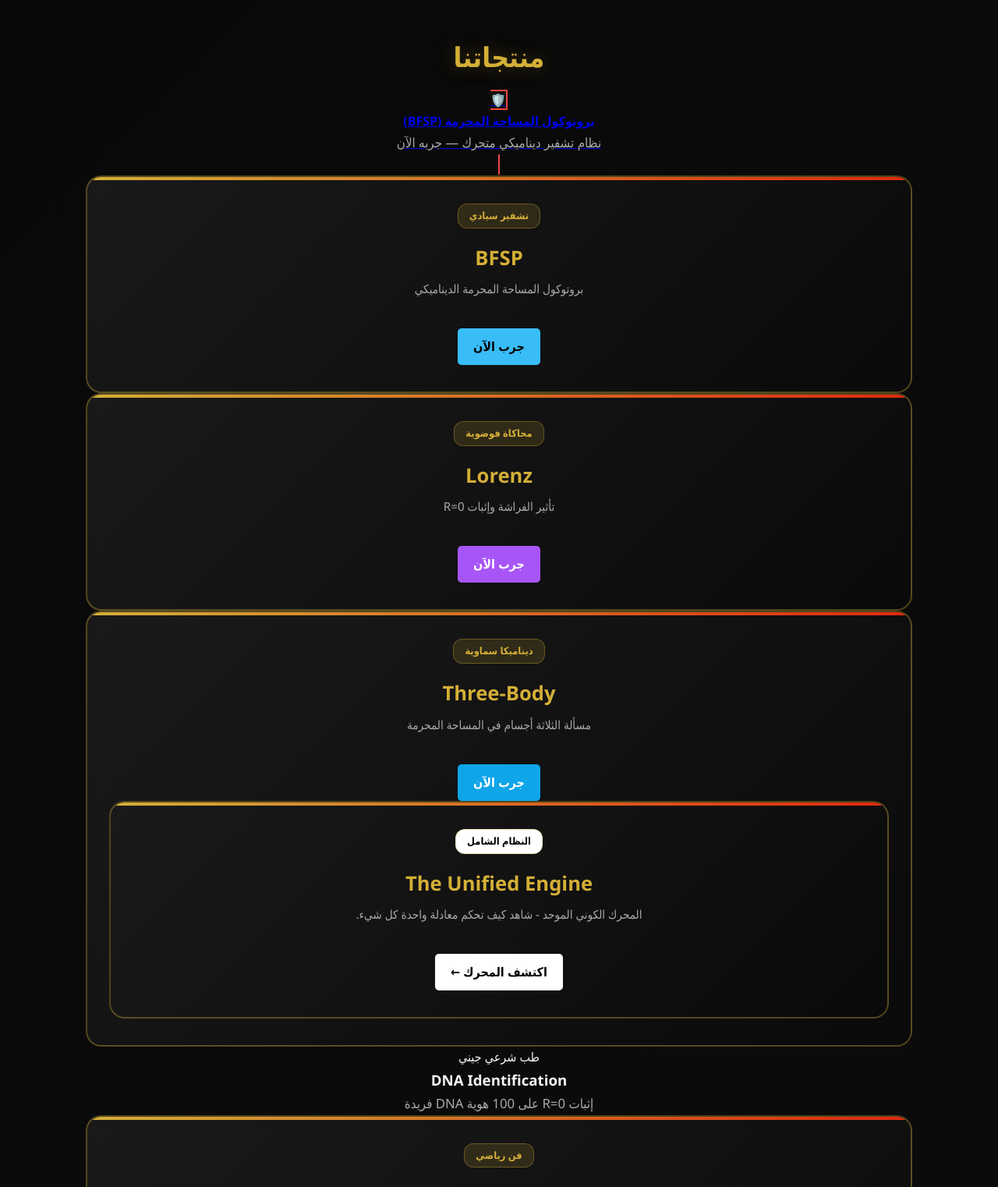
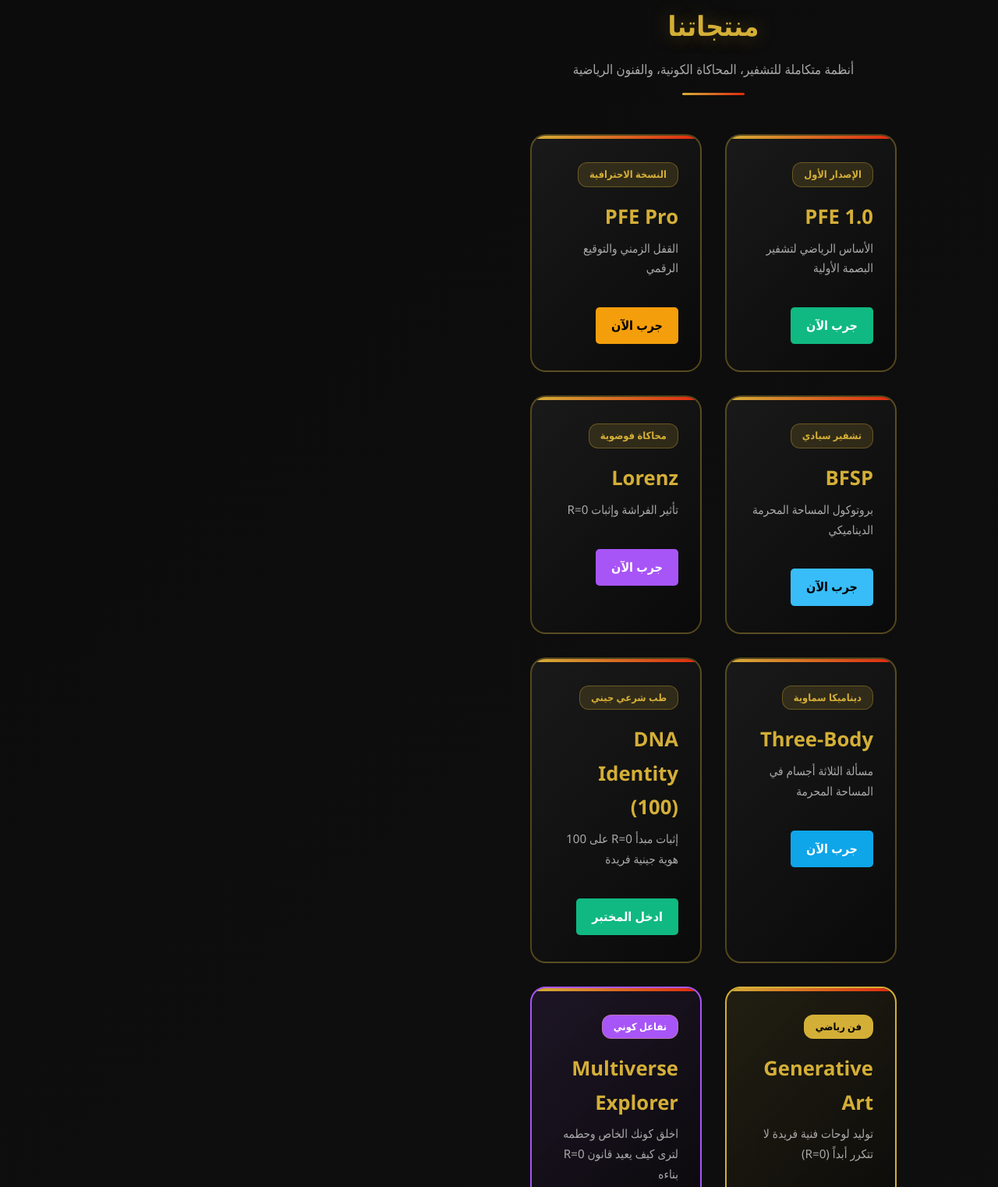
Before and after one commit to mohamedbaraka545moon-cmd/delightful-peony-9a34fd, a plain HTML site: page index.html in a window 1280 px wide. Shown: the part 1656-3178 px from the top of the page at 78% size. Drawn offline with Linux system fonts and the light colour scheme; a script that the page names is missing.

Commit message:
Update index.html

```diff
--- a/index.html
+++ b/index.html
@@ -248,20 +248,33 @@ section{padding:60px 0}
 <p style="color:var(--gold);font-weight:700;margin-bottom:10px">عقل مصري × روح صينية</p>
 <p class="quote">"حين يلتقي عقل الرياضيات المصري بروح التنين الصيني، يولد نظام لا يُقهر."</p>
 </div>
-</div>
-</div>
-</section>
-
         <section id="products">
             <div class="container">
                 <div class="section-title">
-<h2>منتجاتنا</h2><!-- بداية البطاقة الجديدة لنظام BFSP -->
-<div class="links-grid">
-    <a href="bfsp.html" class="link-card highlight" style="border: 2px solid #ef4444; background: linear-gradient(135deg, rgba(239, 68, 68, 0.1), rgba(212, 175, 55, 0.05));">
-        <span class="link-icon">🛡️</span>
-        <h4>بروتوكول المساحة المحرمة (BFSP)</h4>
-        <p>نظام تشفير ديناميكي متحرك — جربه الآن</p>
-    </a>                <!-- 4. بروتوكول المساحة المحرمة -->
+                    <h2>منتجاتنا</h2>
+                    <p>أنظمة متكاملة للتشفير، المحاكاة الكونية، والفنون الرياضية</p>
+                    <div class="line"></div>
+                </div>
+
+                <div class="products-grid">
+
+                    <!-- 1. PFE 1.0 -->
+                    <div class="product-card">
+                        <span class="tag">الإصدار الأول</span>
+                        <h3>PFE 1.0</h3>
+                        <p class="sub">الأساس الرياضي لتشفير البصمة الأولية</p>
+                        <a href="pfe-v1.html" style="display:inline-block; margin-top:15px; padding:10px 20px; background:#10b981; color:#fff; text-decoration:none; border-radius:5px; font-weight:bold;">جرب الآن</a>
+                    </div>
+
+                    <!-- 2. PFE Pro -->
+                    <div class="product-card">
+                        <span class="tag">النسخة الاحترافية</span>
+                        <h3>PFE Pro</h3>
+                        <p class="sub">القفل الزمني والتوقيع الرقمي</p>
+                        <a href="pfe-pro.html" style="display:inline-block; margin-top:15px; padding:10px 20px; background:#f59e0b; color:#000; text-decoration:none; border-radius:5px; font-weight:bold;">جرب الآن</a>
+                    </div>
+
+                    <!-- 3. BFSP -->
                     <div class="product-card">
                         <span class="tag">تشفير سيادي</span>
                         <h3>BFSP</h3>
@@ -269,7 +282,7 @@ section{padding:60px 0}
                         <a href="bfsp.html" style="display:inline-block; margin-top:15px; padding:10px 20px; background:#38bdf8; color:#000; text-decoration:none; border-radius:5px; font-weight:bold;">جرب الآن</a>
                     </div>
 
-                <!-- 5. محاكي تأثير الفراشة -->
+                    <!-- 4. Lorenz -->
                     <div class="product-card">
                         <span class="tag">محاكاة فوضوية</span>
                         <h3>Lorenz</h3>
@@ -277,37 +290,43 @@ section{padding:60px 0}
                         <a href="universe-models.html" style="display:inline-block; margin-top:15px; padding:10px 20px; background:#a855f7; color:#fff; text-decoration:none; border-radius:5px; font-weight:bold;">جرب الآن</a>
                     </div>
 
-                <!-- 6. النظام الشمسي (Three-Body) -->
+                    <!-- 5. Three-Body -->
                     <div class="product-card">
                         <span class="tag">ديناميكا سماوية</span>
                         <h3>Three-Body</h3>
                         <p class="sub">مسألة الثلاثة أجسام في المساحة المحرمة</p>
                         <a href="three-body.html" style="display:inline-block; margin-top:15px; padding:10px 20px; background:#0ea5e9; color:#fff; text-decoration:none; border-radius:5px; font-weight:bold;">جرب الآن</a>
-                             <!-- بطاقة المحرك الموحد -->
+                    </div>
+
+                    <!-- 6. مختبر DNA (100 شخص) -->
                     <div class="product-card">
-                    <span class="tag" style="background: #fff; color: #000; font-weight: bold;">النظام الشامل</span>
-                    <h3>The Unified Engine</h3>
-                    <p class="sub">المحرك الكوني الموحد - شاهد كيف تحكم معادلة واحدة كل شيء.</p>
-                    <a href="unified-engine.html" style="display:inline-block; margin-top:15px; padding:10px 20px; background:#fff; color:#000; text-decoration:none; border-radius:5px; font-weight:bold;">اكتشف المحرك ←</a>
-                </div>   </div>
-</di<div class="product-card">
                         <span class="tag">طب شرعي جيني</span>
-    <h3>DNA Identification</h3>
-    <p class="sub">إثبات R=0 على 100 هوية DNA فريدة</p>
-                   <!-- محرك الفن التوليدي -->
-                <div class="product-card">
-                    <span class="tag">فن رياضي</span>
+                        <h3>DNA Identity (100)</h3>
+                        <p class="sub">إثبات مبدأ R=0 على 100 هوية جينية فريدة</p>
+                        <a href="dna-100-identification.html" style="display:inline-block; margin-top:15px; padding:10px 20px; background:#10b981; color:#fff; text-decoration:none; border-radius:5px; font-weight:bold;">ادخل المختبر</a>
+                    </div>
+
+                    <!-- 7. محرك الفن التوليدي -->
+                    <div class="product-card" style="border: 2px solid #d4af37; background: linear-gradient(135deg, rgba(212, 175, 55, 0.1), rgba(0,0,0,0.5));">
+                        <span class="tag" style="background: #d4af37; color: #000;">فن رياضي</span>
                         <h3>Generative Art</h3>
                         <p class="sub">توليد لوحات فنية فريدة لا تتكرر أبداً (R=0)</p>
                         <a href="generative-art.html" style="display:inline-block; margin-top:15px; padding:10px 20px; background:#d4af37; color:#000; text-decoration:none; border-radius:5px; font-weight:bold;">ارسم الآن</a>
-                             <!-- مستكشف الأكوان المتوازية -->
+                    </div>
+
+                    <!-- 8. مستكشف الأكوان المتوازية -->
                     <div class="product-card" style="border: 2px solid #a855f7; background: linear-gradient(135deg, rgba(168, 85, 247, 0.1), rgba(0,0,0,0.5));">
                         <span class="tag" style="background: #a855f7; color: #fff;">تفاعل كوني</span>
                         <h3>Multiverse Explorer</h3>
                         <p class="sub">اخلق كونك الخاص وحطمه لترى كيف يعيد قانون R=0 بناءه</p>
                         <a href="multiverse.html" style="display:inline-block; margin-top:15px; padding:10px 20px; background:#a855f7; color:#fff; text-decoration:none; border-radius:5px; font-weight:bold;">ادخل المستكشف</a>
-                </div>   </div> <a href="dna-100-identification.html" style="display:inline-block; margin-top:15px; padding:10px 20px; background:#10b981; color:#fff; text-decoration:none; border-radius:5px; font-weight:bold;">ادخل المختبر</a>
-</div>v>
+                    </div>
+
+                </div> <!-- نهاية products-grid -->
+            </div> <!-- نهاية container -->
+        </section> <!-- نهاية قسم المنتجات -->
+
+</div>
 <!-- نهاية البطاقة الجديدة -->
 <p>ثلاثة أنظمة متكاملة لتشفير البيانات السيادية</p>
 <div class="line"></div>
```
Lines whose indentation alone changed are shown as unchanged.
